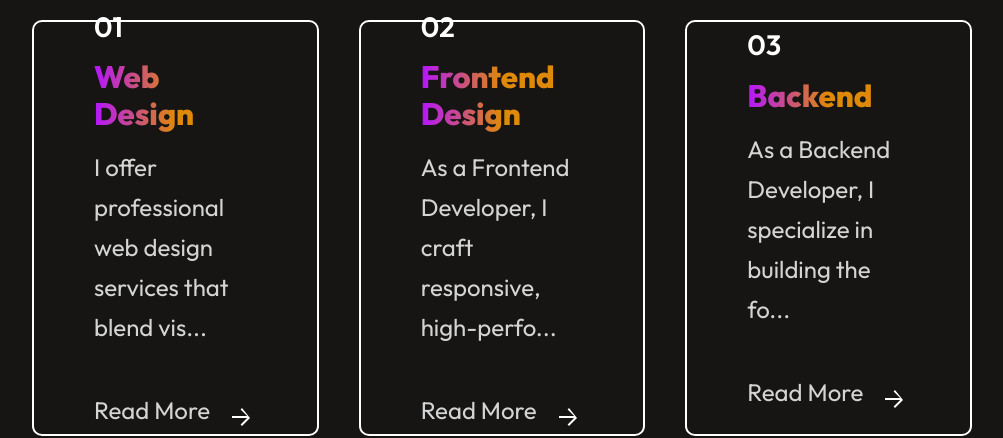
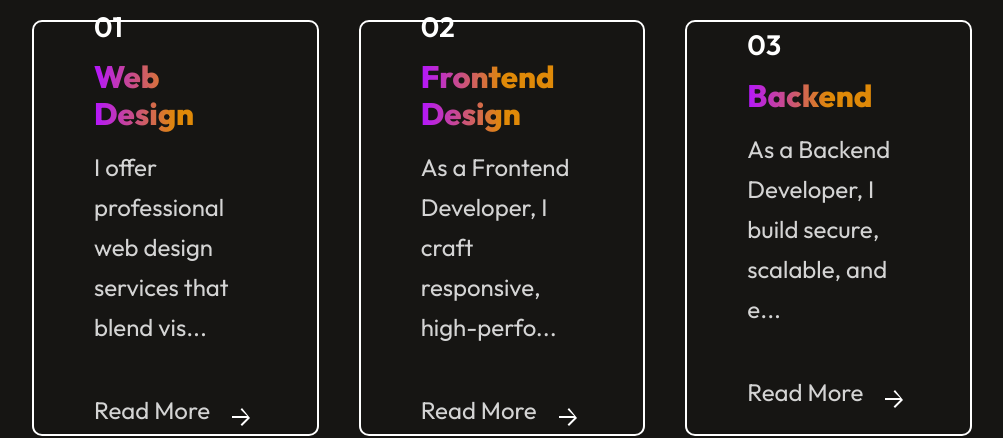
Before and after one commit to Jaarvis05/Dishu-Portfolio, a React (Vite) app: page / in a window 1280 px wide. Shown: the part 2620-3058 px from the top of the page, without its empty margins (138-1141 px from the left). Built offline with nearby package versions, Linux system fonts and the light colour scheme.

Commit message:
Update services_data.js

```diff
--- a/src/assets/services_data.js
+++ b/src/assets/services_data.js
@@ -12,7 +12,7 @@ export const Services_Data = [
     {
         s_no: "03",
         s_name:"Backend",
-        s_desc:"As a Backend Developer, I specialize in building the foundation of web applications by developing efficient, scalable, and secure server-side systems. I work with technologies like **Node.js, Express, and databases such as MySQL and MongoDB** to ensure smooth data processing and storage. My focus is on **API development and integration**, enabling seamless communication between the frontend and backend of web applications. I also ensure **database management and optimization**, designing structured and efficient data storage solutions for high performance. With a strong emphasis on **security and authentication**, I implement robust login systems, user authentication, and data protection measures. Additionally, I work on **server-side logic and business processes**, ensuring that applications function as intended with smooth backend operations. Whether you're looking to build a **new web application** or improve an existing system, I strive to deliver **high-performing, secure, and scalable** backend solutions that enhance the overall user experience. Let's build something powerful together! 🚀"
+        s_desc:"As a Backend Developer, I build secure, scalable, and efficient server-side systems using Node.js, Express, MySQL, and MongoDB. I specialize in API development and integration to ensure smooth communication between frontend and backend components. My work includes optimizing databases for performance, managing structured data, and implementing strong security measures like authentication and data protection. I develop robust server-side logic and business processes to ensure your application runs flawlessly. Whether you're launching a new web app or enhancing an existing one, I deliver high-performing backend solutions that support seamless user experiences. Let’s create a powerful, reliable digital foundation together! 🚀"
     },
     {
         s_no: "04",
```
